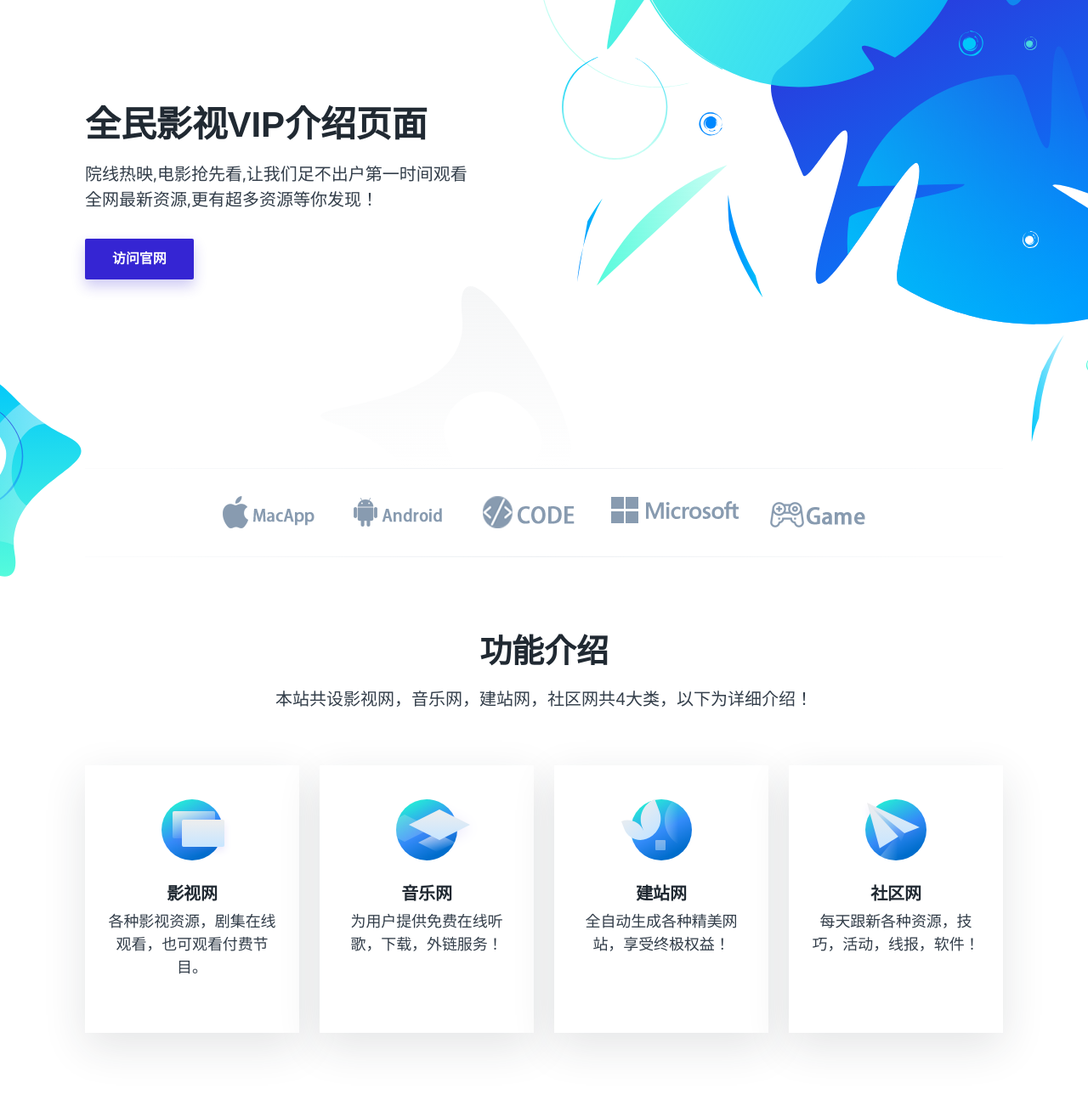
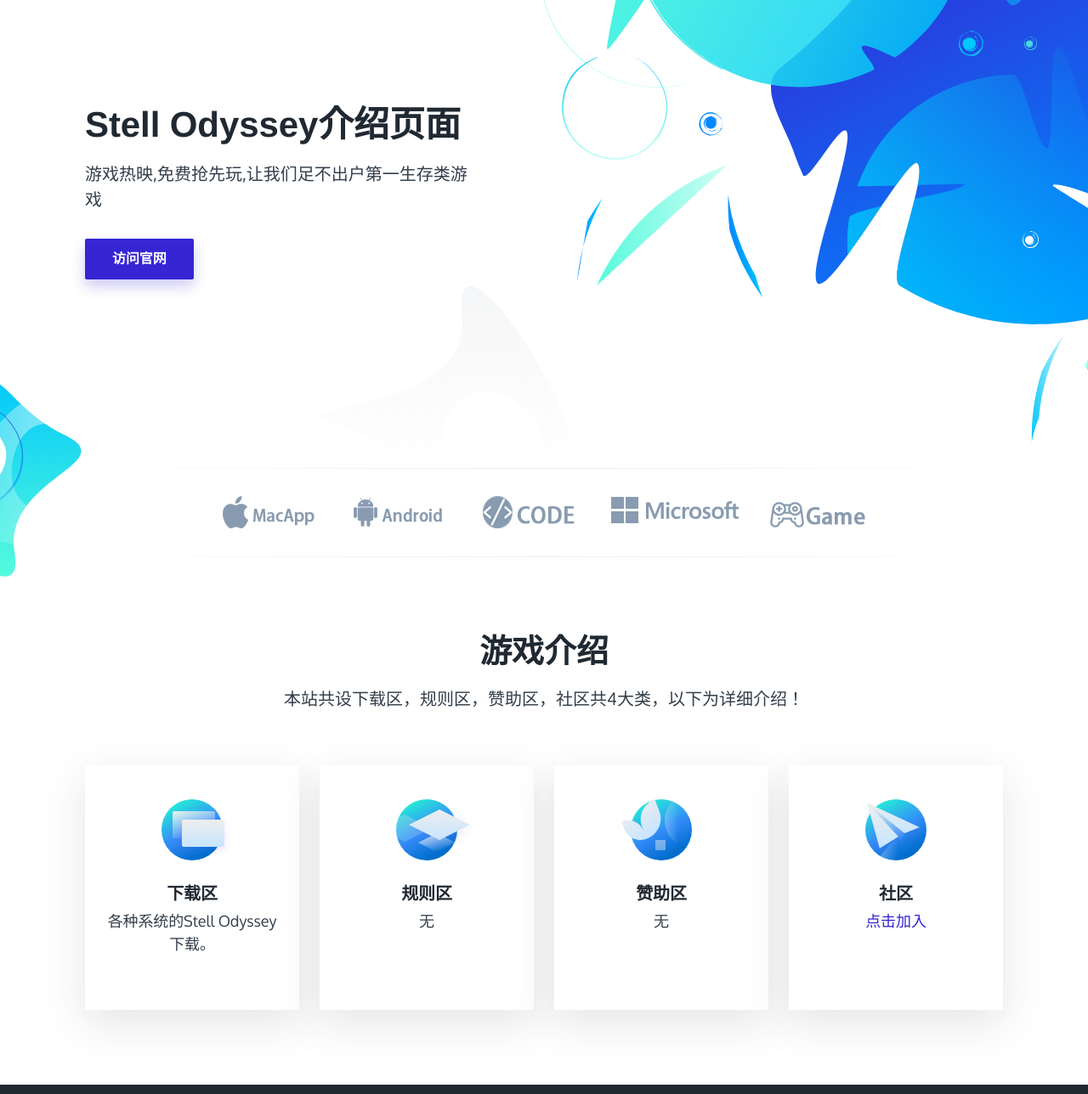
Before and after one commit to dfrri/stell, a plain HTML site: page index.html in a window 1280 px wide. Shown: the part 252-1540 px from the top of the page at 85% size. Drawn offline with nearby package versions, Linux system fonts and the light colour scheme.

Commit message:
修改部分文字 版本0.5.5

```diff
--- a/index.html
+++ b/index.html
@@ -4,9 +4,9 @@
     <meta charset="utf-8">
     <meta http-equiv="X-UA-Compatible" content="IE=edge">
     <meta name="viewport" content="width=device-width, initial-scale=1">
-    <title>全民影视vip介绍页面 - 专注网络资源</title>
-    <meta name="keywords" content="全民影视,全民影院,电视直播网站,免VIP观看,高清云影视,云点播,免费看视频,在线电视直播,90电影网,最新电影天堂免费在线观看">
-    <meta name="description" content="全民影视,全民影院,热剧快播,最好看的剧情片尽在﻿全民影视,高清云影视免费为大家提供最新最全的免费电影，电视剧，综艺，动漫无广告在线云点播，以及电视直播">    <link href="https://fonts.googleapis.com/css?family=Oxygen:400,700|Arimo:400,700" rel="stylesheet">
+    <title>Stell Odyssey介绍页面 - 一款生存探索类游戏</title>
+    <meta name="keywords" content="游戏热映,免费抢先玩,让我们足不出户第一生存类游戏">
+    <meta name="description" content="游戏热映,免费抢先玩,让我们足不出户第一生存类游戏">    <link href="https://fonts.googleapis.com/css?family=Oxygen:400,700|Arimo:400,700" rel="stylesheet">
     <link rel="stylesheet" href="dist/css/style.css">
     <link rel="shortcut icon" href="http://soujiz.com/favicon.ico" type="image/x-icon" />
 		<script src="https://unpkg.com/scrollreveal@4.0.0/dist/scrollreveal.min.js"></script>
@@ -19,7 +19,7 @@
                     <div class="brand header-brand">
                         <h1 class="m-0">
                             <a target="_blank" href="http://soujiz.com/">
-                                <img src="http://www.lxh5068.com/dy/yslxh5068.png"alt="全民影视">
+                                <img src="http://www.lxh5068.com/dy/yslxh5068.png"alt="Stell Odyssey">
                             </a>
                         </h1>
                     </div>
@@ -34,8 +34,8 @@
                 <div class="container">
                     <div class="hero-inner">
 						<div class="hero-copy">
-	                        <h1 class="hero-title mt-0 is-revealing">全民影视VIP介绍页面</h1>
-	                        <p class="hero-paragraph is-revealing">院线热映,电影抢先看,让我们足不出户第一时间观看全网最新资源,更有超多资源等你发现！</p>
+	                        <h1 class="hero-title mt-0 is-revealing">Stell Odyssey介绍页面</h1>
+	                        <p class="hero-paragraph is-revealing">游戏热映,免费抢先玩,让我们足不出户第一生存类游戏</p>
 	                        <p class="hero-cta mb-0 is-revealing">
 								<a class="button button-primary button-shadow" target="_blank" href="http://soujiz/home">访问官网</a>
 							</p>
@@ -77,8 +77,8 @@
                     <div class="features-inner section-inner has-top-divider">
 						<div class="features-header text-center">
 							<div class="container-sm">
-								<h2 class="section-title mt-0">功能介绍</h2>
-								<p class="section-paragraph mb-0">本站共设影视网，音乐网，建站网，社区网共4大类，以下为详细介绍！</p>
+								<h2 class="section-title mt-0">游戏介绍</h2>
+								<p class="section-paragraph mb-0">本站共设下载区，规则区，赞助区，社区共4大类，以下为详细介绍！</p>
 							</div>
 						</div>
                         <div class="features-wrap">
@@ -87,8 +87,8 @@
                                     <div class="feature-icon">
                                         <img src="dist/images/feature-icon-01.svg" alt="Feature 01">
                                     </div>
-                                    <h4 class="feature-title">影视网</h4>
-                                    <p class="text-sm">各种影视资源，剧集在线观看，也可观看付费节目。</p>
+                                    <h4 class="feature-title">下载区</h4>
+                                    <p class="text-sm">各种系统的Stell Odyssey下载。</p>
                                 </div>
                             </div>
                             <div class="feature is-revealing">
@@ -96,8 +96,8 @@
                                     <div class="feature-icon">
                                         <img src="dist/images/feature-icon-02.svg" alt="Feature 02">
                                     </div>
-                                    <h4 class="feature-title">音乐网</h4>
-                                    <p class="text-sm">为用户提供免费在线听歌，下载，外链服务！</p>
+                                    <h4 class="feature-title">规则区</h4>
+                                    <p class="text-sm">无</p>
                                 </div>
                             </div>
                             <div class="feature is-revealing">
@@ -105,8 +105,8 @@
                                     <div class="feature-icon">
                                         <img src="dist/images/feature-icon-03.svg" alt="Feature 03">
                                     </div>
-                                    <h4 class="feature-title">建站网</h4>
-                                    <p class="text-sm">全自动生成各种精美网站，享受终极权益！</p>
+                                    <h4 class="feature-title">赞助区</h4>
+                                    <p class="text-sm">无</p>
                                 </div>
                             </div>
                             <div class="feature is-revealing">
@@ -114,15 +114,16 @@
                                     <div class="feature-icon">
                                         <img src="dist/images/feature-icon-04.svg" alt="Feature 04">
                                     </div>
-                                    <h4 class="feature-title">社区网</h4>
-                                    <p class="text-sm">每天跟新各种资源，技巧，活动，线报，软件！</p>
-                                </div>
+                                    <h4 class="feature-title">社区</h4>
+                                    <p class="text-sm"><a href="http://qm.qq.com/cgi-bin/qm/qr?_wv=1027&k=q11-GsZwvygGerSWkTd_vnkBhicIkq8N&authKey=Z%2B5kvVjBSNYk6Qm9IFeIkCEMsH%2Bew9H1vv18wptDt5hl6JNKEoRI1pGRPdcAykbE&noverify=0&group_code=622617282">点击加入</a></p>
+
+                              </div>
                             </div>
                         </div>
                     </div>
                 </div>
             </section>
-            <div class="tlinks">Collect from <a href="http://soujiz.com/"  title="全民网">全民影视网</a></div>
+            <div class="tlinks">Collect from <a href="http://soujiz/home">访问官网</a>
 
 			<section class="features-tabs section">
                 <div class="container">
```
